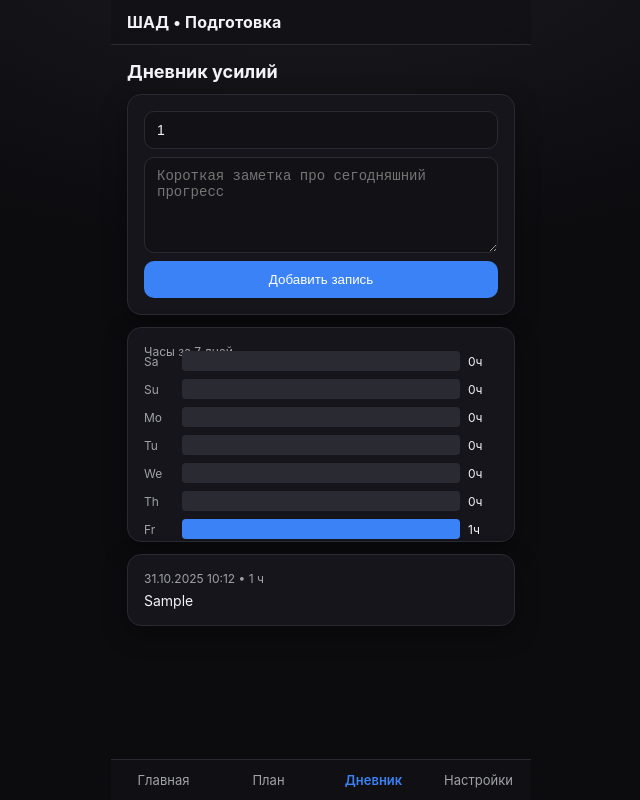
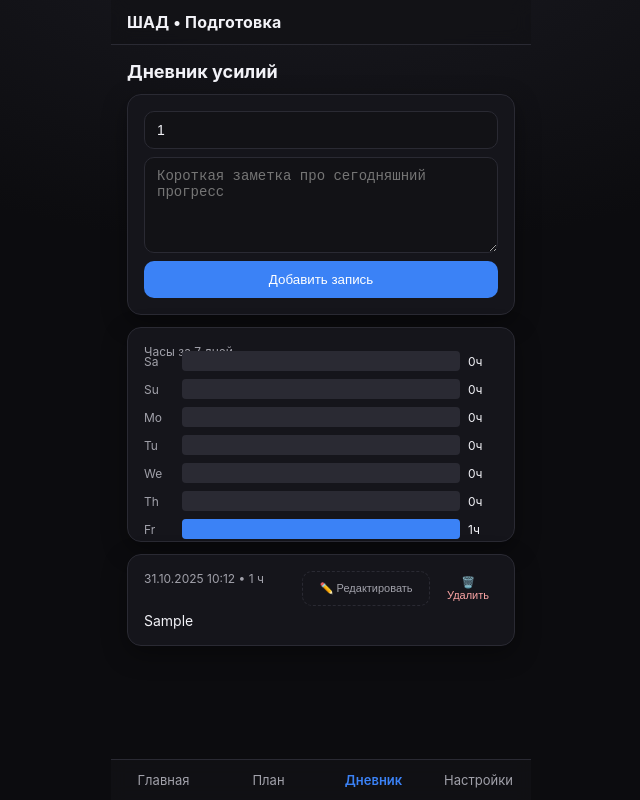
Before and after one commit to Maksim-driller/telegram-app-shad, a React (Vite) app: page /diary in a window 1280 px wide. Both pictures are taken after typing "Sample" into the empty fields and a click on the button "Добавить запись". Shown: the whole page, without its empty margins (319-959 px from the left). Built offline with nearby package versions, Linux system fonts and the light colour scheme.

Commit message:
new-features

```diff
--- a/src/components/Modal.tsx
+++ b/src/components/Modal.tsx
@@ -1,12 +1,65 @@
-import type { ReactNode } from 'react';
+import type { ReactNode } from "react";
 
-export function Modal({ open, onClose, children, title }: { open: boolean; onClose: () => void; children: ReactNode; title?: string }) {
+export function Modal({
+  open,
+  onClose,
+  children,
+  title,
+}: {
+  open: boolean;
+  onClose: () => void;
+  children: ReactNode;
+  title?: string;
+}) {
   if (!open) return null;
   return (
-    <div className="fixed inset-0 z-50 flex items-end sm:items-center justify-center">
-      <div className="absolute inset-0 bg-black/40" onClick={onClose} />
-      <div className="relative w-full sm:max-w-md sm:rounded-xl sm:overflow-hidden bg-white dark:bg-neutral-900 border-t sm:border border-gray-200 dark:border-neutral-800 p-4 sm:p-5 shadow-xl">
-        {title ? <div className="text-base font-semibold mb-3">{title}</div> : null}
+    <div
+      style={{
+        position: "fixed",
+        inset: 0,
+        zIndex: 50,
+        display: "flex",
+        alignItems: "flex-end",
+        justifyContent: "center",
+        padding: "16px",
+      }}
+    >
+      <div
+        style={{
+          position: "absolute",
+          inset: 0,
+          backgroundColor: "rgba(0, 0, 0, 0.4)",
+        }}
+        onClick={onClose}
+      />
+      <div
+        style={{
+          position: "relative",
+          width: "100%",
+          maxWidth: "420px",
+          backgroundColor: "var(--card)",
+          border: "1px solid var(--card-stroke)",
+          borderTopLeftRadius: "var(--radius)",
+          borderTopRightRadius: "var(--radius)",
+          padding: "20px",
+          boxShadow: "var(--shadow)",
+          maxHeight: "90vh",
+          overflowY: "auto",
+        }}
+        onClick={(e) => e.stopPropagation()}
+      >
+        {title ? (
+          <div
+            style={{
+              fontSize: "16px",
+              fontWeight: 600,
+              marginBottom: "12px",
+              color: "var(--text)",
+            }}
+          >
+            {title}
+          </div>
+        ) : null}
         {children}
       </div>
     </div>
--- a/src/pages/Diary.tsx
+++ b/src/pages/Diary.tsx
@@ -1,12 +1,14 @@
 import dayjs from "dayjs";
-import { useMemo, useState } from "react";
+import { useEffect, useMemo, useState } from "react";
+import { Modal } from "../components/Modal";
+import WeeklyChart from "../components/WeeklyChart";
 import { useAppState } from "../state/AppContext";
-import WeeklyChart from "../components/WeeklyChart";
 
 export default function Diary() {
   const { state, actions } = useAppState();
   const [hours, setHours] = useState<string>("1");
   const [text, setText] = useState("");
+  const [editingEntryId, setEditingEntryId] = useState<string | null>(null);
 
   const addEntry = () => {
     const h = Math.max(0, Number(hours) || 0);
@@ -21,7 +23,7 @@ export default function Diary() {
     for (let i = 6; i >= 0; i--) {
       const d = new Date(now.getFullYear(), now.getMonth(), now.getDate() - i);
       const key = d.toISOString().slice(0, 10);
-      const label = dayjs(d).format('dd');
+      const label = dayjs(d).format("dd");
       days.push({ date: key, label, hours: 0 });
     }
     for (const e of state.motivation.diary) {
@@ -57,20 +59,165 @@ export default function Diary() {
       </div>
 
       <div className="card" style={{ marginTop: 12 }}>
-        <div className="label-muted" style={{ marginBottom: 6 }}>Часы за 7 дней</div>
+        <div className="label-muted" style={{ marginBottom: 6 }}>
+          Часы за 7 дней
+        </div>
         <WeeklyChart data={weeklyData} />
       </div>
 
       <div style={{ display: "grid", gap: 12, marginTop: 12 }}>
         {state.motivation.diary.map((e) => (
           <div key={e.id} className="card">
-            <div className="label-muted" style={{ marginBottom: 6 }}>
-              {dayjs(e.date).format("DD.MM.YYYY HH:mm")} • {e.hours} ч
+            <div
+              style={{
+                display: "flex",
+                justifyContent: "space-between",
+                alignItems: "flex-start",
+                marginBottom: 6,
+              }}
+            >
+              <div className="label-muted">
+                {dayjs(e.date).format("DD.MM.YYYY HH:mm")} • {e.hours} ч
+              </div>
+              <div style={{ display: "flex", gap: 8 }}>
+                <button
+                  className="btn ghost"
+                  style={{ padding: "4px 8px", fontSize: 11 }}
+                  onClick={() => setEditingEntryId(e.id)}
+                >
+                  ✏️ Редактировать
+                </button>
+                <button
+                  className="btn btn-danger"
+                  style={{ padding: "4px 8px", fontSize: 11 }}
+                  onClick={() => {
+                    if (
+                      window.confirm(
+                        "Вы уверены, что хотите удалить эту запись?"
+                      )
+                    ) {
+                      actions.removeDiaryEntry(e.id);
+                    }
+                  }}
+                >
+                  🗑️ Удалить
+                </button>
+              </div>
             </div>
             <div style={{ fontSize: 14, whiteSpace: "pre-wrap" }}>{e.text}</div>
           </div>
         ))}
       </div>
+
+      <EditDiaryEntryModal
+        open={!!editingEntryId}
+        onClose={() => setEditingEntryId(null)}
+        entryId={editingEntryId}
+        entry={
+          editingEntryId
+            ? state.motivation.diary.find((e) => e.id === editingEntryId)
+            : undefined
+        }
+        onSave={(hours, text) => {
+          if (editingEntryId) {
+            actions.updateDiaryEntry(editingEntryId, {
+              hours,
+              text,
+            });
+            setEditingEntryId(null);
+          }
+        }}
+      />
     </div>
   );
 }
+
+function EditDiaryEntryModal({
+  open,
+  onClose,
+  entryId,
+  entry,
+  onSave,
+}: {
+  open: boolean;
+  onClose: () => void;
+  entryId: string | null;
+  entry?: { id: string; date: string; hours: number; text: string };
+  onSave: (hours: number, text: string) => void;
+}) {
+  const [hours, setHours] = useState<string>("1");
+  const [text, setText] = useState<string>("");
+
+  // Обновляем состояние при открытии модального окна или изменении entry
+  useEffect(() => {
+    if (open && entry) {
+      setHours(entry.hours.toString());
+      setText(entry.text);
+    } else if (!open) {
+      // Сбрасываем при закрытии
+      setHours("1");
+      setText("");
+    }
+  }, [open, entry]);
+
+  const handleSave = () => {
+    const h = Math.max(0, Number(hours) || 0);
+    if (h > 0 && text.trim()) {
+      onSave(h, text.trim());
+    }
+  };
+
+  const canSave = useMemo(() => {
+    const h = Math.max(0, Number(hours) || 0);
+    return h > 0 && text.trim().length > 0;
+  }, [hours, text]);
+
+  return (
+    <Modal open={open} onClose={onClose} title="Редактировать запись">
+      <div style={{ display: "grid", gap: 12 }}>
+        <div style={{ display: "grid", gap: 6 }}>
+          <label className="label-muted">Сколько часов?</label>
+          <input
+            className="input"
+            placeholder="Сколько часов?"
+            inputMode="decimal"
+            value={hours}
+            onChange={(e) => setHours(e.target.value)}
+          />
+        </div>
+        <div style={{ display: "grid", gap: 6 }}>
+          <label className="label-muted">Заметка</label>
+          <textarea
+            className="textarea"
+            rows={3}
+            placeholder="Короткая заметка про сегодняшний прогресс"
+            value={text}
+            onChange={(e) => setText(e.target.value)}
+          />
+        </div>
+        {entry && (
+          <div style={{ fontSize: 11, color: "var(--muted)" }}>
+            Дата создания: {dayjs(entry.date).format("DD.MM.YYYY HH:mm")}
+          </div>
+        )}
+        <div style={{ display: "flex", gap: 8, paddingTop: 8 }}>
+          <button
+            className="btn btn-outline"
+            style={{ flex: 1 }}
+            onClick={onClose}
+          >
+            Отмена
+          </button>
+          <button
+            className="btn btn-primary"
+            style={{ flex: 1, opacity: canSave ? 1 : 0.6 }}
+            disabled={!canSave}
+            onClick={handleSave}
+          >
+            Сохранить
+          </button>
+        </div>
+      </div>
+    </Modal>
+  );
+}
--- a/src/state/AppContext.tsx
+++ b/src/state/AppContext.tsx
@@ -81,6 +81,11 @@ type AppActions = {
   ) => void;
   setQuote: (q: string) => void;
   addDiaryEntry: (payload: { hours: number; text: string }) => void;
+  updateDiaryEntry: (
+    entryId: string,
+    payload: { hours: number; text: string }
+  ) => void;
+  removeDiaryEntry: (entryId: string) => void;
   resetAll: () => void;
   exportData: () => void;
   importData: (data: AppState) => void;
@@ -303,32 +308,74 @@ export function AppProvider({ children }: { children: ReactNode }) {
       setQuote: (q) =>
         setState((s) => ({ ...s, motivation: { ...s.motivation, quote: q } })),
       addDiaryEntry: ({ hours, text }) =>
-        setState((s) => ({
-          ...s,
-          motivation: {
-            ...s.motivation,
-            diary: [
-              {
+        setState((s) => {
+          const newEntry = {
             id: generateUUID(),
             date: new Date().toISOString(),
             hours,
             text,
-              },
-              ...s.motivation.diary,
-            ],
+          };
+          return {
+            ...s,
+            motivation: {
+              ...s.motivation,
+              diary: [newEntry, ...s.motivation.diary],
             },
             stats: {
               ...s.stats,
               totalHours: s.stats.totalHours + hours,
               streakDays: computeStreakDays(
-              [
-                { id: "tmp", date: new Date().toISOString(), hours, text },
-                ...s.motivation.diary,
-              ],
+                [newEntry, ...s.motivation.diary],
                 s.plan.stages
               ),
             },
-        })),
+          };
+        }),
+      updateDiaryEntry: (entryId, { hours, text }) =>
+        setState((s) => {
+          const entry = s.motivation.diary.find((e) => e.id === entryId);
+          if (!entry) return s;
+
+          const hoursDiff = hours - entry.hours;
+          const updatedDiary = s.motivation.diary.map((e) =>
+            e.id === entryId ? { ...e, hours, text } : e
+          );
+
+          return {
+            ...s,
+            motivation: {
+              ...s.motivation,
+              diary: updatedDiary,
+            },
+            stats: {
+              ...s.stats,
+              totalHours: s.stats.totalHours + hoursDiff,
+              streakDays: computeStreakDays(updatedDiary, s.plan.stages),
+            },
+          };
+        }),
+      removeDiaryEntry: (entryId) =>
+        setState((s) => {
+          const entry = s.motivation.diary.find((e) => e.id === entryId);
+          if (!entry) return s;
+
+          const updatedDiary = s.motivation.diary.filter(
+            (e) => e.id !== entryId
+          );
+
+          return {
+            ...s,
+            motivation: {
+              ...s.motivation,
+              diary: updatedDiary,
+            },
+            stats: {
+              ...s.stats,
+              totalHours: Math.max(0, s.stats.totalHours - entry.hours),
+              streakDays: computeStreakDays(updatedDiary, s.plan.stages),
+            },
+          };
+        }),
       resetAll: () => setState(demoState),
       exportData: () => {
         setState((currentState) => {
```
Lines whose indentation alone changed are shown as unchanged.
